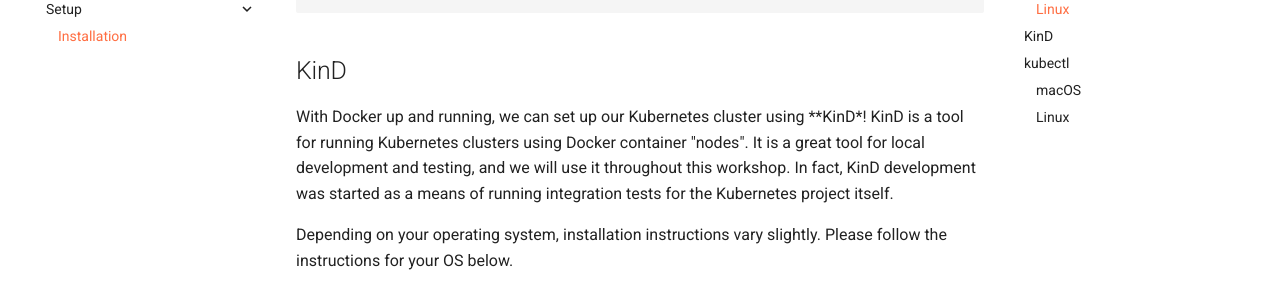
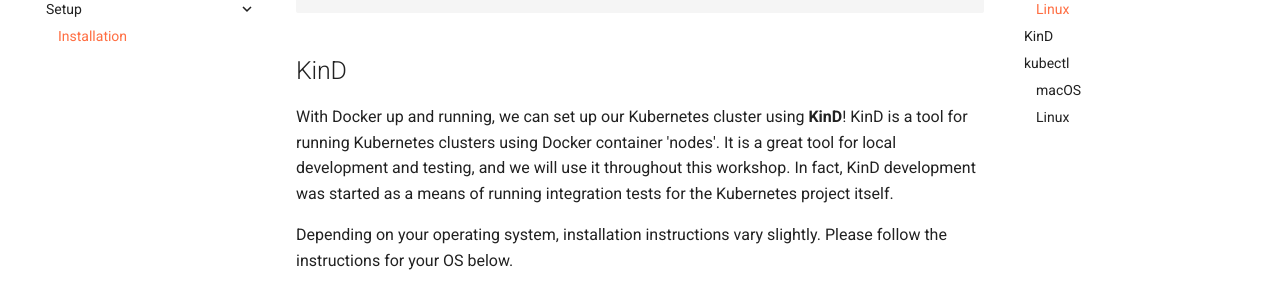
Before and after one commit to mocdaniel/k8s-primer, an MkDocs documentation site: the page built from docs/setup/installation.md, in a window 1280 px wide and 900 px high, scrolled down 1739 px. Shown: the part 153-452 px from the top of the window. Built offline with MkDocs 1.6.1 and Material for MkDocs 9.7.7, drawn with Linux system fonts in a browser that asks for light colours; comment, search, counter and statistics services are not loaded.

```diff
--- a/docs/setup/installation.md
+++ b/docs/setup/installation.md
@@ -125,7 +125,7 @@ Finally, start the Docker daemon and check if it is working by running the `hell
 
 ## KinD
 
-With Docker up and running, we can set up our Kubernetes cluster using **KinD*! KinD is a tool for running Kubernetes clusters using Docker container "nodes". It is a great tool for local development and testing, and we will use it throughout this workshop. In fact, KinD development was started as a means of running integration tests for the Kubernetes project itself.
+With Docker up and running, we can set up our Kubernetes cluster using **KinD**! KinD is a tool for running Kubernetes clusters using Docker container 'nodes'. It is a great tool for local development and testing, and we will use it throughout this workshop. In fact, KinD development was started as a means of running integration tests for the Kubernetes project itself.
 
 Depending on your operating system, installation instructions vary slightly. Please follow the instructions for your OS below.
 
```
